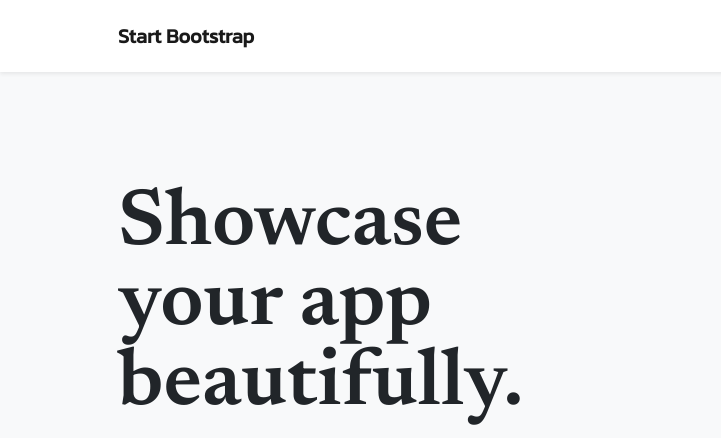
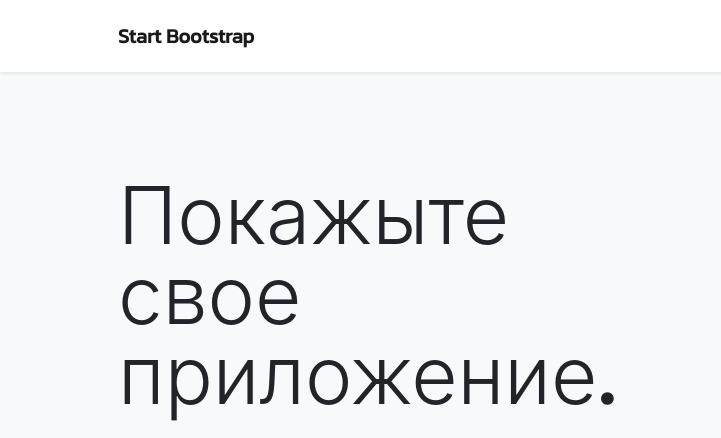
Before and after one commit to lepeshik12/app, a plain HTML site: page index.html in a window 1280 px wide. Shown: the top 438 px of the page, 0-721 px from the left. Drawn offline with nearby package versions, Linux system fonts and the light colour scheme.

Commit message:
Update index.html

```diff
--- a/index.html
+++ b/index.html
@@ -47,7 +47,7 @@
                     <div class="col-lg-6">
                         <!-- Mashead text and app badges-->
                         <div class="mb-5 mb-lg-0 text-center text-lg-start">
-                            <h1 class="display-1 lh-1 mb-3">Showcase your app beautifully.</h1>
+                            <h1 class="display-1 lh-1 mb-3">Покажыте свое приложение.</h1>
                             <p class="lead fw-normal text-muted mb-5">Launch your mobile app landing page faster with this free, open source theme from Start Bootstrap!</p>
                             <div class="d-flex flex-column flex-lg-row align-items-center">
                                 <a class="me-lg-3 mb-4 mb-lg-0" href="#!"><img class="app-badge" src="assets/img/google-play-badge.svg" alt="..." /></a>
```
